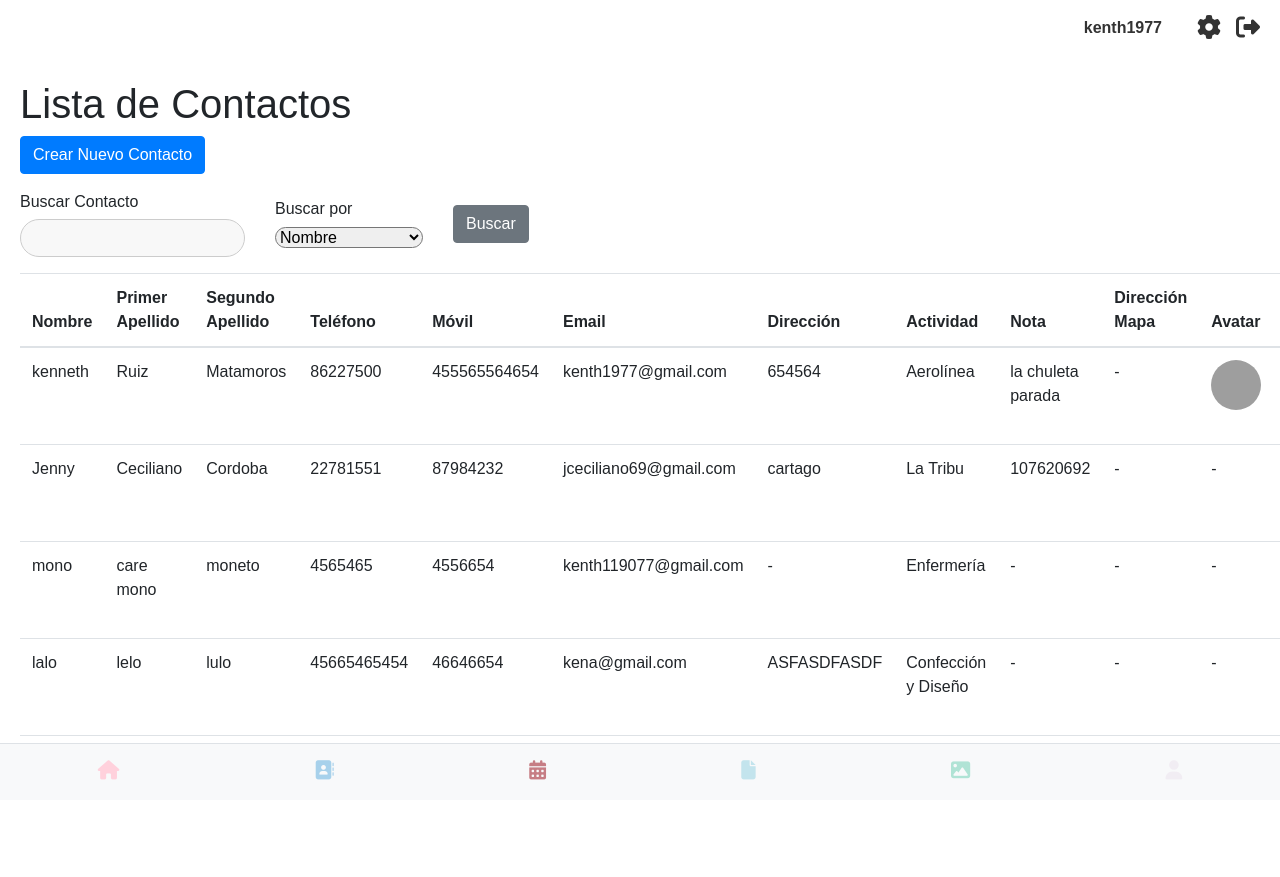
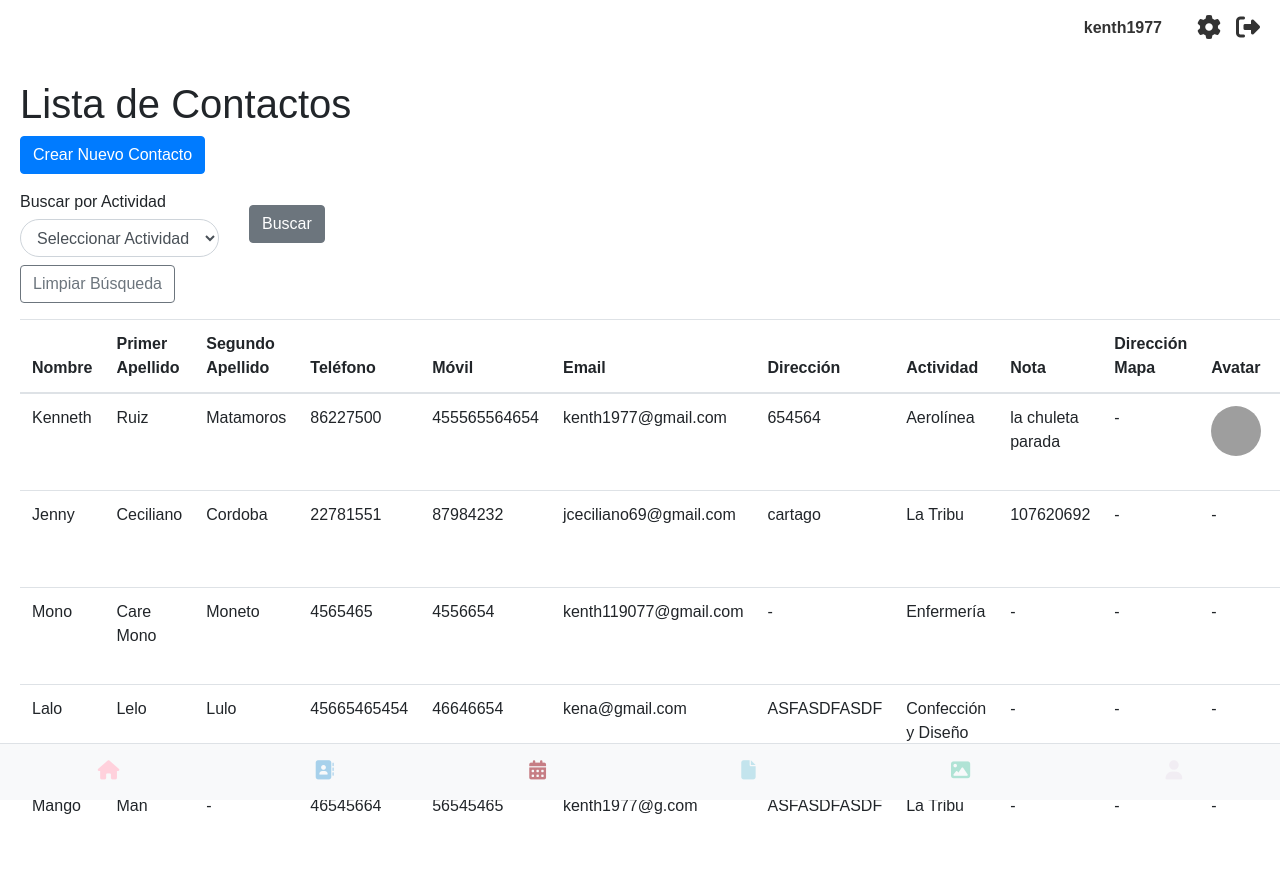
Before and after one commit to kerm1977/miniapp, a Flask app: page /listar_contacto in a window 1280 px wide; the page is wider, and only the part inside the window is pictured. Shown: the top 877 px of that part. Before the commit the page ends 780 px from the top of that part, so only its background shows below. Run offline with Flask 3, Linux system fonts and the light colour scheme; a user stored in the database is signed in; some libraries are stand-ins or nearby versions; grey boxes are pictures that could not be loaded.

Commit message:
area de contactos busca por actividad

```diff
--- a/app.py
+++ b/app.py
@@ -164,17 +164,36 @@ class ContactoForm(FlaskForm):
     submit = SubmitField('Guardar', render_kw={"class": "btn btn-primary"})
 
 class BusquedaContactoForm(FlaskForm):
-    busqueda = StringField('Buscar Contacto', render_kw={"class": "rounded-pill"})
-    tipo_busqueda = SelectField('Buscar por', choices=[
-        ('nombre', 'Nombre'),
-        ('primer_apellido', 'Primer Apellido'),
-        ('segundo_apellido', 'Segundo Apellido'),
-        ('telefono', 'Teléfono'),
-        ('movil', 'Móvil'),
-        ('email', 'Email'),
-        ('actividad', 'Actividad')
-        # Agrega aquí más opciones de búsqueda si lo deseas
-    ], render_kw={"class": "rounded-pill"})
+    busqueda = SelectField('Buscar por Actividad', choices=[
+        ('', 'Seleccionar Actividad'),
+        ('La Tribu', 'La Tribu'),
+        ('Senderista', 'Senderista'),
+        ('Enfermería', 'Enfermería'),
+        ('Cocina', 'Cocina'),
+        ('Confección y Diseño', 'Confección y Diseño'),
+        ('Restaurante', 'Restaurante'),
+        ('Transporte Terrestre', 'Transporte Terrestre'),
+        ('Transporte Acuatico', 'Transporte Acuatico'),
+        ('Transporte Aereo', 'Transporte Aereo'),
+        ('Migración', 'Migración'),
+        ('Parque Nacional', 'Parque Nacional'),
+        ('Refugio Silvestre', 'Refugio Silvestre'),
+        ('Centro de Atracción', 'Centro de Atracción'),
+        ('Lugar para Caminata', 'Lugar para Caminata'),
+        ('Acarreo', 'Acarreo'),
+        ('Oficina de trámite', 'Oficina de trámite'),
+        ('Primeros Auxilios', 'Primeros Auxilios'),
+        ('Farmacia', 'Farmacia'),
+        ('Taller', 'Taller'),
+        ('Abobado', 'Abobado'),
+        ('Mensajero', 'Mensajero'),
+        ('Tienda', 'Tienda'),
+        ('Polizas', 'Polizas'),
+        ('Aerolínea', 'Aerolínea'),
+        ('Guía', 'Guía'),
+        ('Banco', 'Banco'),
+        ('Otros', 'Otros') # Cambié 'Otros (especifique)' a 'Otros' para la búsqueda
+    ], render_kw={"class": "rounded-pill form-select"})
     submit_buscar = SubmitField('Buscar', render_kw={"class": "btn btn-secondary"})
 
 
@@ -492,12 +511,25 @@ def buscar_contacto():
     form_busqueda = BusquedaContactoForm()
     if form_busqueda.validate_on_submit():
         termino_busqueda = form_busqueda.busqueda.data
-        tipo_busqueda = form_busqueda.tipo_busqueda.data
-        contactos = Contacto.query.filter(
-            getattr(Contacto, tipo_busqueda).like(f'%{termino_busqueda}%')
-        ).filter_by(usuario_id=current_user.id).all()
-        return render_template('listar_contacto.html', contactos=contactos, form_busqueda=form_busqueda)
+        if termino_busqueda: # Asegurarse de que se haya seleccionado algo
+            contactos = Contacto.query.filter(
+                Contacto.tipo_actividad.like(f'%{termino_busqueda}%')
+            ).filter_by(usuario_id=current_user.id).all()
+            return render_template('listar_contacto.html', contactos=contactos, form_busqueda=form_busqueda)
+        else:
+            # Si no se selecciona ninguna actividad, mostrar todos los contactos
+            contactos = Contacto.query.filter_by(usuario_id=current_user.id).all()
+            return render_template('listar_contacto.html', contactos=contactos, form_busqueda=form_busqueda)
     return redirect(url_for('listar_contacto'))
+
+
+
+
+
+
+
+
+
 if __name__ == '__main__':
     with app.app_context():
         db.create_all()
--- a/templates/listar_contacto.html
+++ b/templates/listar_contacto.html
@@ -20,14 +20,12 @@
                 {{ form_busqueda.busqueda.label(class="form-label") }}
                 {{ form_busqueda.busqueda(class="rounded-pill form-control") }}
             </div>
-            <div class="col-auto">
-                {{ form_busqueda.tipo_busqueda.label(class="form-label") }}
-                {{ form_busqueda.tipo_busqueda(class="rounded-pill form-select") }}
-            </div>
+
             <div class="col-auto">
                 {{ form_busqueda.submit_buscar(class="btn btn-secondary") }}
             </div>
         </form>
+        <a href="{{ url_for('listar_contacto') }}" class="btn btn-outline-secondary mt-2">Limpiar Búsqueda</a>
     </div>
 
     {% if contactos %}
@@ -52,9 +50,9 @@
             <tbody>
                 {% for contacto in contactos %}
                     <tr>
-                        <td>{{ contacto.nombre }}</td>
-                        <td>{{ contacto.primer_apellido or '-' }}</td>
-                        <td>{{ contacto.segundo_apellido or '-' }}</td>
+                        <td>{{ contacto.nombre | title}}</td>
+                        <td>{{ contacto.primer_apellido | title or '-' }}</td>
+                        <td>{{ contacto.segundo_apellido | title or '-' }}</td>
                         <td>{{ contacto.telefono }}</td>
                         <td>{{ contacto.movil or '-' }}</td>
                         <td>{{ contacto.email or '-' }}</td>
```
Also changed, not shown: instance/db.db.
